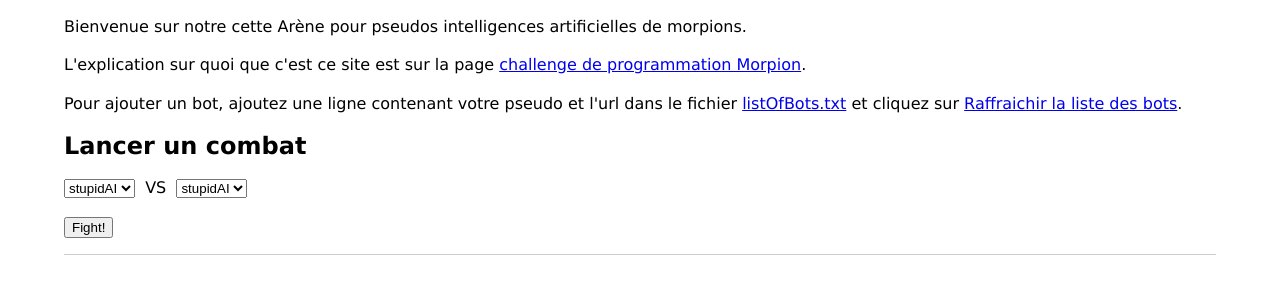
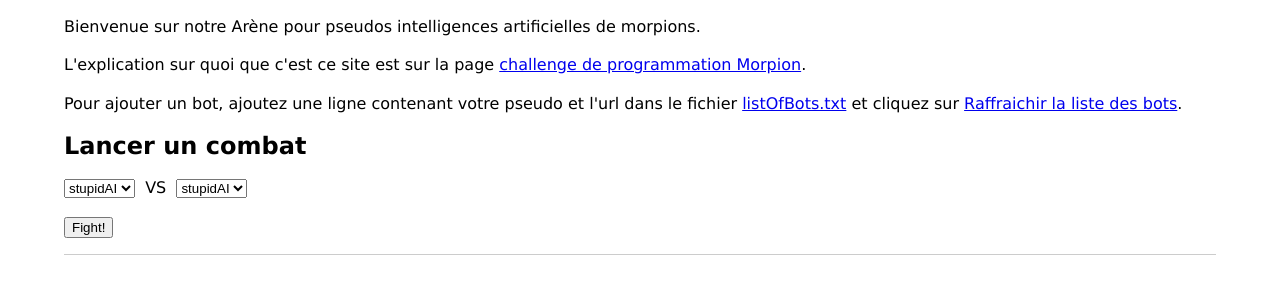
Before and after one commit to SoftBellies/programmingChallenges, a PHP site: page / in a window 1280 px wide. Shown: the part 87-387 px from the top of the page. Run offline with PHP 8.4, Linux system fonts and the light colour scheme; some web fonts are replaced.

Commit message:
Update index.php

```diff
--- a/morpionsFights/Master/index.php
+++ b/morpionsFights/Master/index.php
@@ -184,7 +184,7 @@ section {border-bottom: 1px solid rgb(204, 204, 204); margin: 0 auto;overflow: h
  <header><h1>Arène à morpions</h1></header>
   <section>
     <article>
-      <p>Bienvenue sur notre cette Arène pour pseudos intelligences artificielles de morpions.</p>
+      <p>Bienvenue sur notre Arène pour pseudos intelligences artificielles de morpions.</p>
       <p>L'explication sur quoi que c'est ce site est sur la page <a href="https://github.com/jeannedhack/programmingChallenges/tree/master/morpionsFights">challenge de programmation Morpion</a>.</p>
       <p>Pour ajouter un bot, ajoutez une ligne contenant votre pseudo et l'url dans le fichier
       <a href="https://github.com/jeannedhack/programmingChallenges/blob/master/morpionsFights/Master/listOfBots.txt">listOfBots.txt</a> et cliquez sur <a href="#" onclick="refreshBots();"> Raffraichir la liste des bots</a>.</p>
```
